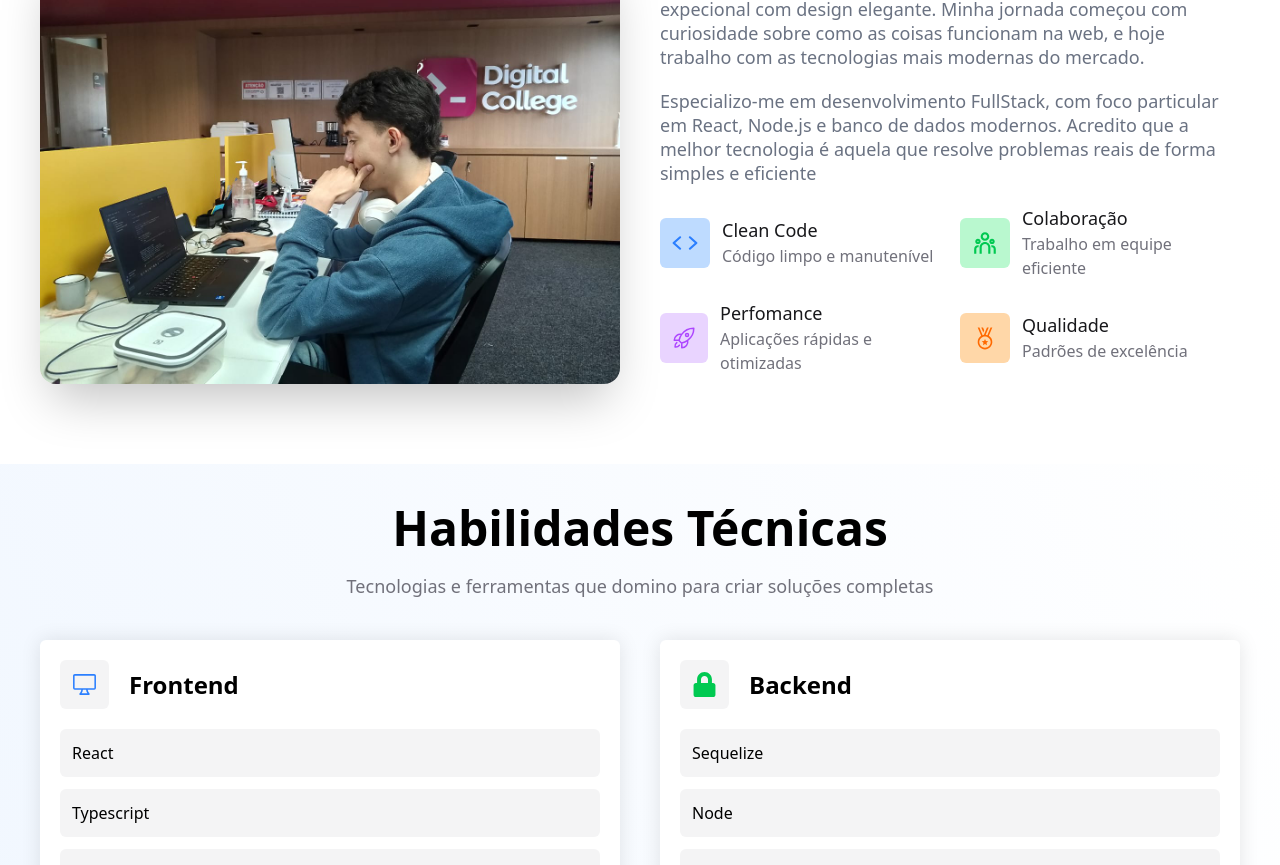
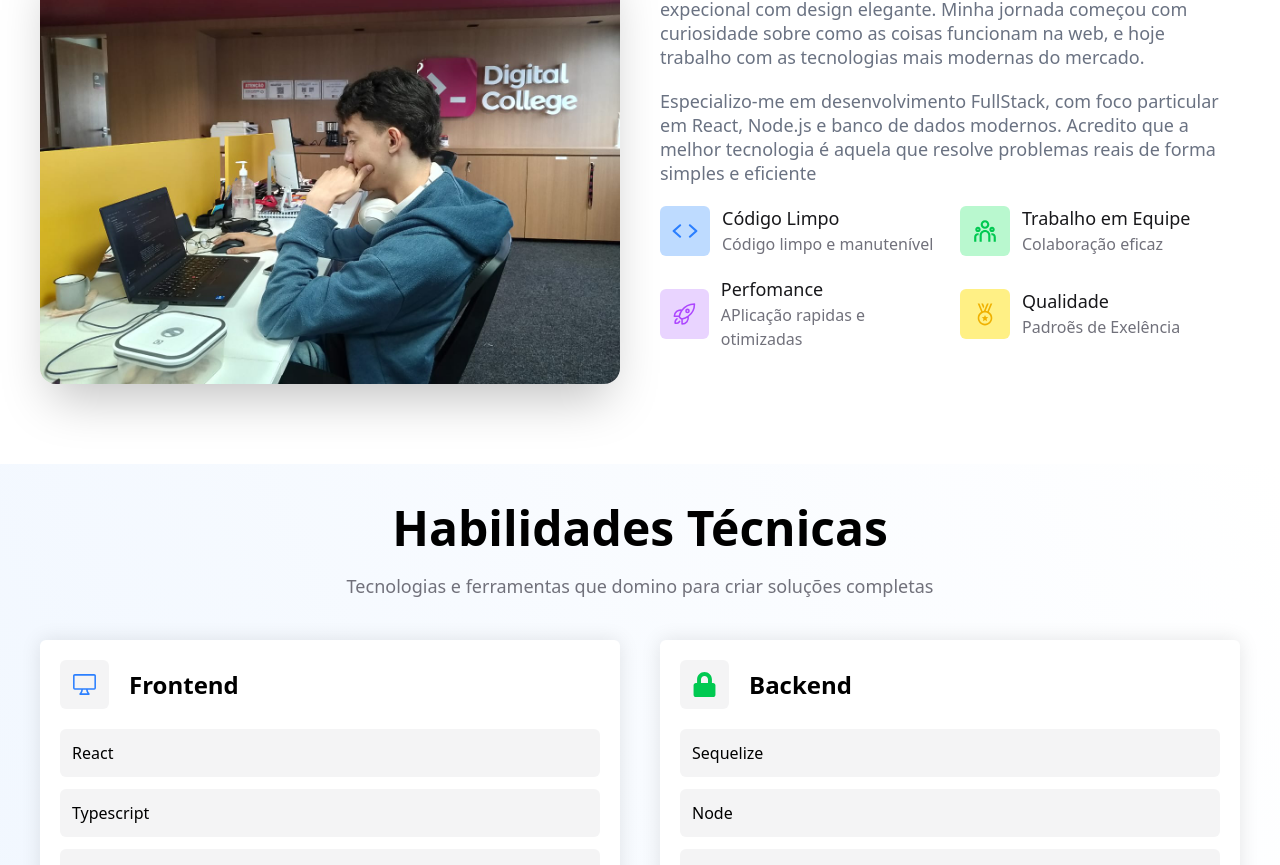
Before and after one commit to daviiisousa/portifolio-davi, a React (Vite) app: page / in a window 1280 px wide. Shown: the part 1091-1956 px from the top of the page. Built offline with nearby package versions, Linux system fonts and the light colour scheme.

Commit message:
seção de trabalhar juntos

```diff
--- a/src/App.jsx
+++ b/src/App.jsx
@@ -1,4 +1,4 @@
-import { Button } from "./components/Button";
+import { Button } from "./components/ui/Button";
 import { Header } from "./components/layout/Header";
 import { FaGithub, FaLinkedin } from "react-icons/fa";
 import { MdEmail } from "react-icons/md";
@@ -29,22 +29,10 @@ export function App() {
               incríveis e soluções inovadoras que fazem a diferença
             </p>
             <div className=" flex gap-5 my-5">
-              <Button
-                type={"button"}
-                className={
-                  "bg-linear-to-r from-blue-500 to-purple-400 text-white"
-                }
-              >
+              <Button type={"button"} theme={"gradient"}>
                 <a href="#projetos"> Ver Meus Projetos</a>
               </Button>
-              <Button
-                type={"button"}
-                className={
-                  "bg-white border-2 border-gray-300 text-gray-700 font-medium"
-                }
-              >
-                Download CV
-              </Button>
+              <Button type={"button"}>Download CV</Button>
             </div>
             <div className="flex items-center my-5 gap-5">
               <a href="">
--- a/src/components/Button.jsx
+++ /dev/null
@@ -1,10 +0,0 @@
-export function Button({ className, children, type }) {
-  return (
-    <button
-      type={type}
-      className={`rounded-[25px] text-[20px] py-3.5 px-5 cursor-pointer  font-bold ${className} hover:scale-105 transition-all hover:shadow-2xl`}
-    >
-      {children}
-    </button>
-  );
-}
--- a/src/components/Sobre.jsx
+++ b/src/components/Sobre.jsx
@@ -2,7 +2,8 @@ import { HiOutlineRocketLaunch } from "react-icons/hi2";
 import { IoCode } from "react-icons/io5";
 import { LiaMedalSolid } from "react-icons/lia";
 import { RiTeamLine } from "react-icons/ri";
-import imgSobre from "../assets/imgSobre.jpg"
+import imgSobre from "../assets/imgSobre.jpg";
+import { IconButton } from "./ui/iconButton";
 
 export function Sobre() {
   return (
@@ -37,54 +38,46 @@ export function Sobre() {
             eficiente
           </p>
           <div className="grid grid-cols-2 gap-5">
-            <div className="flex gap-3 items-center">
+            <IconButton
+              icon={
                 <IoCode
                   size={50}
                   className="text-blue-500 rounded-md bg-blue-200 p-3"
                 />
-              <div className="flex flex-col">
-                <h3 className="font-medium text-zinc-900 text-[18px]">
-                  Clean Code
-                </h3>
-                <p className="text-zinc-500">Código limpo e manutenível</p>
-              </div>
-            </div>
-            <div className="flex gap-3 items-center">
+              }
+              title="Código Limpo"
+              description="Código limpo e manutenível"
+            />
+            <IconButton
+              icon={
                 <RiTeamLine
                   size={50}
                   className="text-green-500 rounded-md bg-green-200 p-3"
                 />
-              <div className="flex flex-col">
-                <h3 className="font-medium text-zinc-900 text-[18px]">
-                  Colaboração
-                </h3>
-                <p className="text-zinc-500">Trabalho em equipe eficiente</p>
-              </div>
-            </div>
-            <div className="flex gap-3 items-center">
+              }
+              title="Trabalho em Equipe"
+              description="Colaboração eficaz"
+            />
+            <IconButton
+              icon={
                 <HiOutlineRocketLaunch
                   size={50}
-                className="text-purple-500 rounded-md bg-purple-200 p-3 "
+                  className="text-purple-500 rounded-md bg-purple-200 p-3"
                 />
-              <div className="flex flex-col">
-                <h3 className="font-medium text-zinc-900 text-[18px]">
-                  Perfomance
-                </h3>
-                <p className="text-zinc-500">Aplicações rápidas e otimizadas</p>
-              </div>
-            </div>
-            <div className="flex gap-3 items-center">
+              }
+              title={"Perfomance"}
+              description={"APlicação rapidas e otimizadas"}
+            />
+            <IconButton
+              icon={
                 <LiaMedalSolid
                   size={50}
-                className="text-orange-500 rounded-md bg-orange-200 p-3"
+                  className="text-yellow-500 rounded-md bg-yellow-200 p-3"
                 />
-              <div className="flex flex-col">
-                <h3 className="font-medium text-zinc-900 text-[18px]">
-                  Qualidade
-                </h3>
-                <p className="text-zinc-500">Padrões de excelência</p>
-              </div>
-            </div>
+              }
+              title={"Qualidade"}
+              description={"Padroẽs de Exelência"}
+            />
           </div>
         </div>
       </div>
--- a/src/components/TrabalhaJuntos.jsx
+++ b/src/components/TrabalhaJuntos.jsx
@@ -1,10 +1,130 @@
-export function TrabalharJuntos(){
-    return(
-        <section className="w-full bg-linear-65 from-blue-50 to-white p-10">
-            <div className="flex flex-col items-center justify-center h-full">
-                <h1 className="text-6xl  font-bold p-10">Vamos Trabalhar Juntos</h1>
-                <p className="text-2xl text-center text-zinc-500 max-w-1/2">Tem um projeto em mente? Adoraria saber mais sobre sua ideia e como posso ajudar a torná-la realidade.</p>
+import { IconButton } from "./ui/iconButton";
+import { MdOutlineEmail } from "react-icons/md";
+import { FiPhone } from "react-icons/fi";
+import { RiMapPin2Line } from "react-icons/ri";
+import { Input } from "./ui/input";
+import { Button } from "./ui/Button";
+import { FiSend } from "react-icons/fi";
+import { FiGithub } from "react-icons/fi";
+import { CiLinkedin } from "react-icons/ci";
+
+export function TrabalharJuntos() {
+  return (
+    <section className="w-full bg-linear-65 from-blue-50 to-white p-10">
+      <div className="flex flex-col items-center justify-center h-full">
+        <h1 className="text-6xl  font-bold p-10">Vamos Trabalhar Juntos</h1>
+        <p className="text-2xl text-center text-zinc-500 max-w-1/2 mb-10">
+          Tem um projeto em mente? Adoraria saber mais sobre sua ideia e como
+          posso ajudar a torná-la realidade.
+        </p>
+      </div>
+      <div className="grid grid-cols-2 gap-10">
+        <div className="space-y-3">
+          <h2 className="text-2xl font-bold">Entre em Contato</h2>
+          <p className="text-lg text-zinc-500 ">
+            Estou sempre aberto a discutir novos projetos, oportunidades
+            criativas ou parcerias. Não hesite em entrar em contato se quiser
+            conversar sobre tecnologia, desenvolvimento ou qualquer ideia
+            interessante.
+          </p>
+          <div className="flex flex-col gap-5">
+            <IconButton
+              icon={
+                <MdOutlineEmail
+                  size={50}
+                  className="text-red-500 rounded-md bg-red-200 p-3"
+                />
+              }
+              title={"Email"}
+              description={"sousadavi248@gmail.com"}
+            />
+            <IconButton
+              icon={
+                <FiPhone
+                  size={50}
+                  className="text-green-500 rounded-md bg-green-200 p-3"
+                />
+              }
+              title={"Telefone"}
+              description={"(85) 98787-7534"}
+            />
+            <IconButton
+              icon={
+                <RiMapPin2Line
+                  size={50}
+                  className="text-purple-500 bg-purple-200 rounded-md p-3"
+                />
+              }
+              title={"Localizção"}
+              description={"Fortaleza, Ceará, Brasil"}
+            />
+          </div>
+          <div className="space-y-3">
+            <h3 className="text-[18px] font-medium">Me encontre nas redes</h3>
+            <div className="flex gap-2">
+              <IconButton
+                icon={
+                  <FiGithub
+                    size={50}
+                    className="p-3 rounded-md shadow-primary"
+                  />
+                }
+              />
+              <IconButton
+                icon={
+                  <CiLinkedin
+                    size={50}
+                    className="p-3 rounded-md shadow-primary text-blue-500"
+                  />
+                }
+              />
             </div>
-        </section>
-    )
+          </div>
+        </div>
+        <div>
+          <form className="p-10 bg-white rounded-md w-full shadow-primary space-y-3">
+            <h2 className="font-bold text-2xl">Envie uma Mensagem</h2>
+            <div className="grid grid-cols-2 gap-5">
+              <Input
+                label={"Nome"}
+                id={"nome"}
+                name={"name"}
+                type={"text"}
+                placeholder={"Seu nome"}
+              />
+              <Input
+                label={"Email"}
+                id={"email"}
+                name={"email"}
+                placeholder={"seu@email.com"}
+                type={"email"}
+              />
+            </div>
+            <Input
+              label={"Assunto"}
+              id={"assunto"}
+              name={"subject"}
+              type={"text"}
+              placeholder={"Assunto da mensagem"}
+            />
+            <Input
+              label={"Mensagem"}
+              id={"mensagem"}
+              name={"message"}
+              type={"text"}
+              placeholder={"Conte-me sobre seu projeto ou ideia"}
+            />
+            <Button
+              theme={"gradient"}
+              type={"submit"}
+              className={"w-full flex items-center justify-center gap-3"}
+            >
+              <FiSend />
+              Enviar Mensagem
+            </Button>
+          </form>
+        </div>
+      </div>
+    </section>
+  );
 }
--- /dev/null
+++ b/src/components/ui/Button.jsx
@@ -0,0 +1,19 @@
+export function Button({ className, children, type, theme }) {
+  function getTheme() {
+    switch (theme) {
+      case "gradient":
+        return "bg-linear-to-r from-blue-500 to-purple-400 text-white";
+      default:
+        return "bg-white border-2 border-gray-300 text-gray-700 font-medium hover:bg-gray-100";
+    }
+  }
+
+  return (
+    <button
+      type={type}
+      className={`rounded-[25px] text-[20px] py-3.5 px-5 cursor-pointer  font-bold ${className} hover:scale-105 transition-all hover:shadow-2xl ${getTheme()}`}
+    >
+      {children}
+    </button>
+  );
+}
--- /dev/null
+++ b/src/components/ui/iconButton.jsx
@@ -0,0 +1,11 @@
+export function IconButton({ icon, title, description }) {
+  return (
+    <div className="flex gap-3 items-center">
+      {icon}
+      <div className="flex flex-col">
+        <h3 className="font-medium text-zinc-900 text-[18px]">{title}</h3>
+        <p className="text-zinc-500">{description}</p>
+      </div>
+    </div>
+  );
+}
--- /dev/null
+++ b/src/components/ui/input.tsx
@@ -0,0 +1,17 @@
+export function Input({ label, id, name, type, placeholder, className }) {
+  return (
+    <div className={`flex flex-col gap-1 ${className}`}>
+      <label className="font-medium text-gray-600" htmlFor={id}>
+        {label}
+      </label>
+      <input
+        id={id}
+        name={name}
+        type={type}
+        required
+        className="border border-gray-300 rounded-md px-3 py-1.5"
+        placeholder={placeholder}
+      />
+    </div>
+  );
+}
```
Lines whose indentation alone changed are shown as unchanged.
